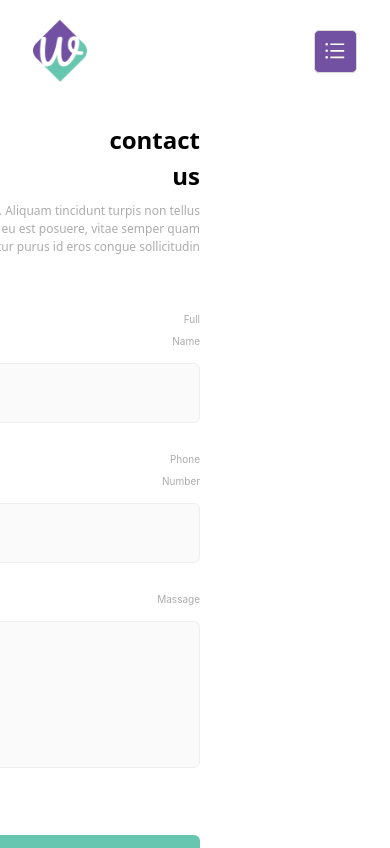
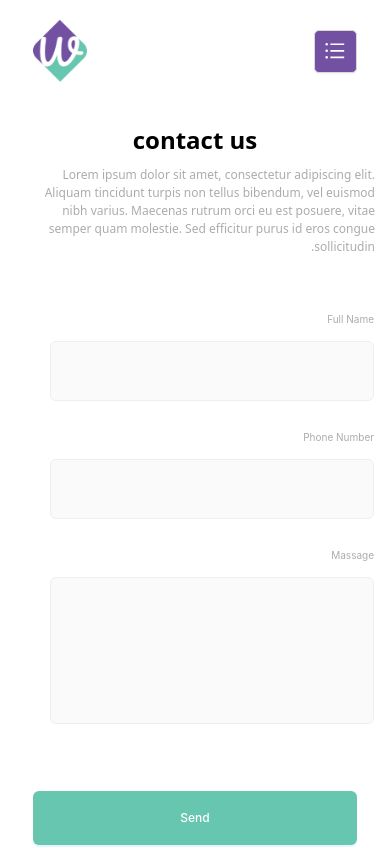
Before and after one commit to MaramMs/wendow-temp1, a Next.js app: page /contactus in a window 390 px wide. Shown: the top 848 px of the page. Built offline with nearby package versions, Linux system fonts and the light colour scheme.

Commit message:
contact us mobile

```diff
--- a/pages/contactus.js
+++ b/pages/contactus.js
@@ -5,10 +5,10 @@ import React from "react";
 const Contact = () => {
   return (
     <Wrapper>
-    <div className="flex flex-col justify-center  px-[190px]">
+    <div className="flex flex-col justify-center  px-[190px] max-[575px]:px-[15px]">
 
-    <h1 className="text-[#000] text-[24px] font-semibold">contact us</h1>
-      <p className="text-[#acacac] text-[12px] font-light w-[562px] mt-2 break-words mb-[51px]">
+    <h1 className="text-[#000] text-[24px] font-semibold max-[575px]:text-center">contact us</h1>
+      <p className="text-[#acacac] text-[12px] font-light w-[562px] mt-2 break-words mb-[51px] max-[575px]:w-[358px] max-[575px]:text-right">
         Lorem ipsum dolor sit amet, consectetur adipiscing elit. Aliquam
         tincidunt turpis non tellus bibendum, vel euismod nibh varius. Maecenas
         rutrum orci eu est posuere, vitae semper quam molestie. Sed efficitur
@@ -16,11 +16,12 @@ const Contact = () => {
       </p>
       <Form
   name="normal_login"
-  className="login-form relative"
+  className="login-form relative max-[575px]:px-[1px] max-[575px]:w-[100%]"
   initialValues={{
     remember: true,
   }}
   // onFinish={onFinish}
+
 >
 
 
@@ -47,7 +48,7 @@ const Contact = () => {
     <label className="text-[#ACACAC] text-[10px] font-normal mb-[12px]">
       Full Name
     </label>
-    <Input className="w-[376px] h-[60px] bg-[#fafafa] mt-[12px] border-[#eee]" />
+    <Input className="w-[376px] h-[60px] bg-[#fafafa] mt-[12px] border-[#eee] max-[575px]:w-[324px]" />
   </Form.Item>
 
 
@@ -69,7 +70,7 @@ const Contact = () => {
       <label className="text-[#ACACAC] text-[10px] font-normal mb-[12px]">
         Phone Number
       </label>
-      <Input className="w-[376px] h-[60px] bg-[#fafafa] mt-[12px] border-[#eee]" />
+      <Input className="w-[376px] h-[60px] bg-[#fafafa] mt-[12px] border-[#eee] max-[575px]:w-[324px]" />
 
   </Form.Item>
     </Col>
@@ -91,7 +92,7 @@ const Contact = () => {
     <label className="text-[#ACACAC] text-[10px] font-normal mb-[12px]">
       Massage
     </label>
-    <Input   className="w-[781px] h-[147px] bg-[#fafafa] mt-[12px] border-[#eee]" />
+    <Input   className="w-[781px] h-[147px] bg-[#fafafa] mt-[12px] border-[#eee] max-[575px]:w-[324px]" />
   </Form.Item>
     </Col>
 </Row>
@@ -102,7 +103,7 @@ const Contact = () => {
     <Button
       type="primary"
       htmlType="submit"
-      className="login-form-button bg-[#67C6B0] w-[376px] h-[54px] text-white text-[12px] font-medium mt-[43px]"
+      className="login-form-button bg-[#67C6B0] w-[376px] h-[54px] text-white text-[12px] font-medium mt-[43px] max-[575px]:w-[324px]"
     >
       Send
     </Button>
```
